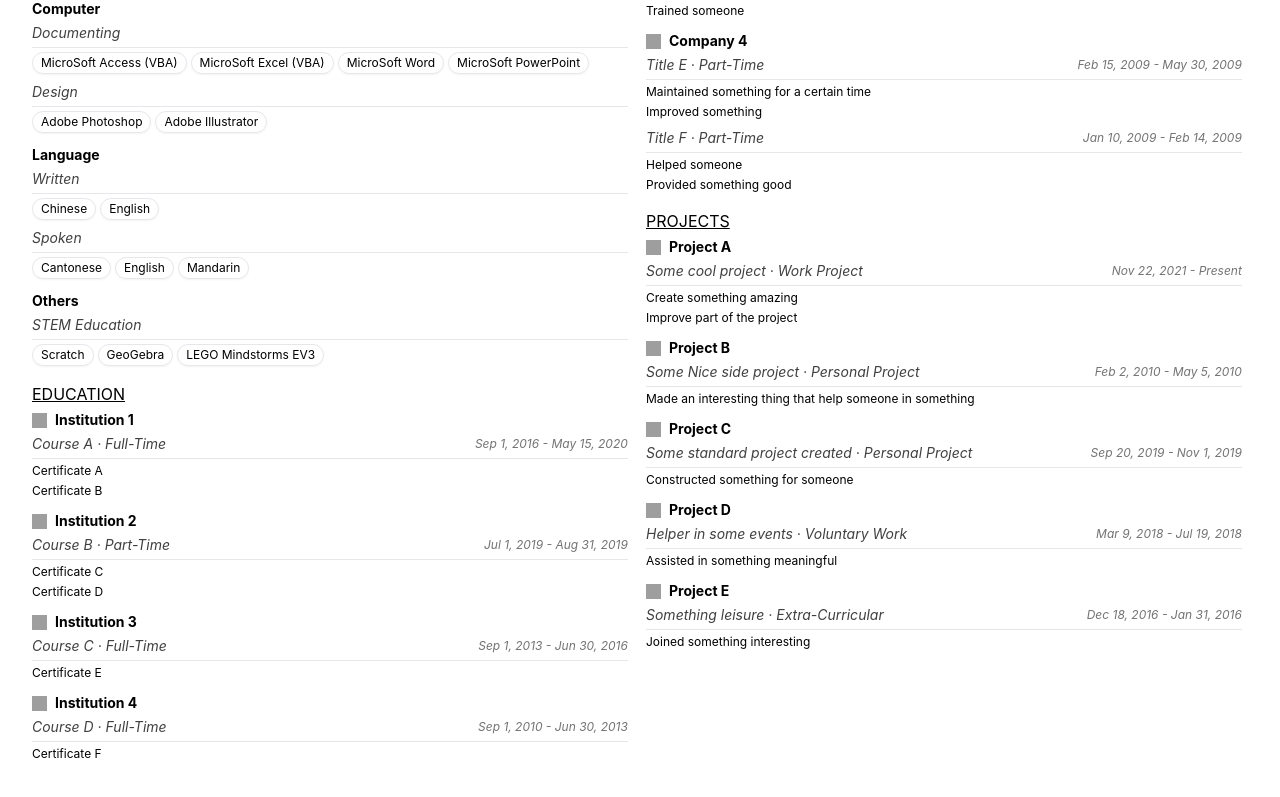
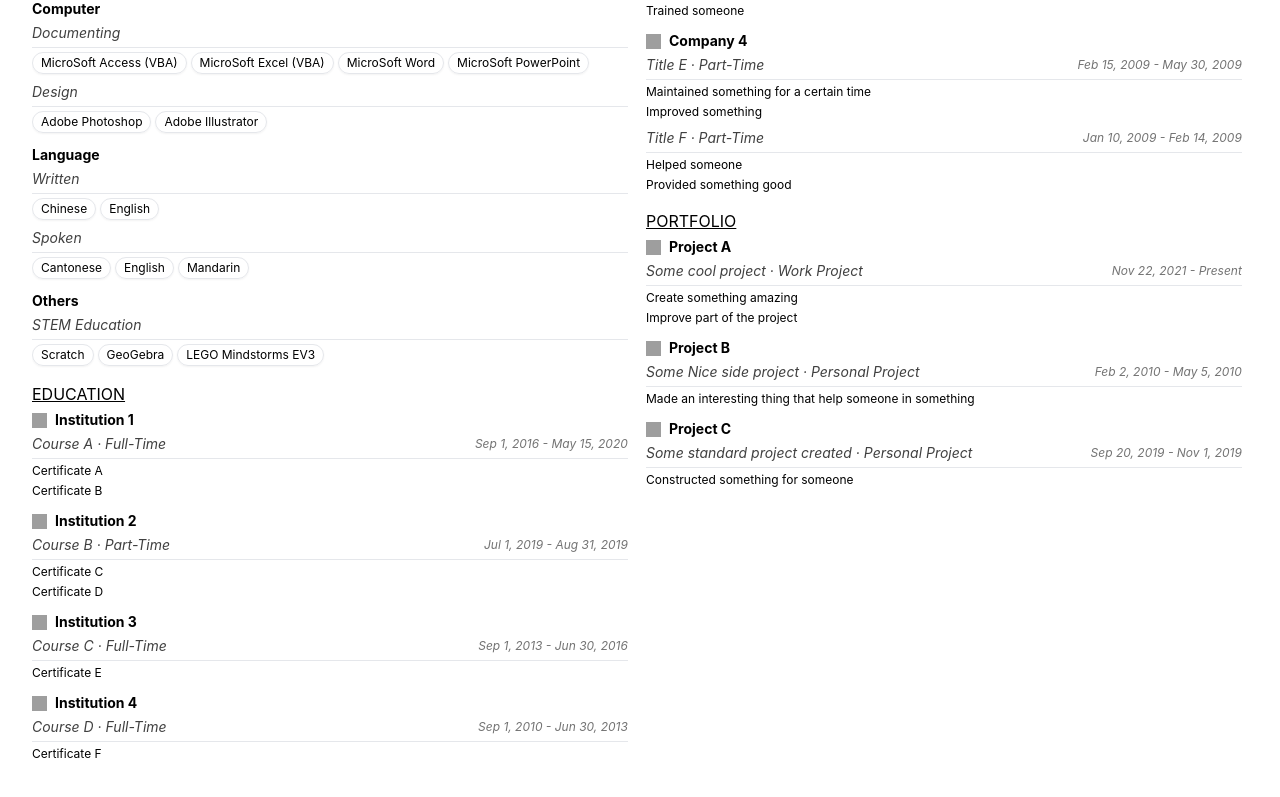
Before and after one commit to louvrecly/cv-generator-next, a Next.js app: page / in a window 1280 px wide. Shown: the part 471-1268 px from the top of the page. Built offline with nearby package versions, Linux system fonts and the light colour scheme; grey boxes are pictures that could not be loaded.

Commit message:
Rename projects to portfolio

```diff
--- /dev/null
+++ b/components/PortfolioSection/PortfolioTable.js
@@ -0,0 +1,25 @@
+import Linkable from 'components/Table/Linkable'
+import TitleRow from 'components/Table/TitleRow'
+import InfoRow from 'components/Table/InfoRow'
+import ItemsList from 'components/Table/ItemsList'
+
+export default function PortfolioTable({ data }) {
+  return (
+    <ul>
+      {data.projects.map(project => (
+        <li key={project.key} className="py-1">
+          <Linkable link={project.link}>
+            <TitleRow title={project.name} logo={project.logo} />
+          </Linkable>
+
+          <InfoRow
+            headText={`${project.description} · ${project.type}`}
+            tailText={`${project.period.start} - ${project.period.end}`}
+          />
+
+          <ItemsList items={project.items} />
+        </li>
+      ))}
+    </ul>
+  )
+}
--- /dev/null
+++ b/components/PortfolioSection/index.js
@@ -0,0 +1,14 @@
+import Section from 'components/Section'
+import EditableBlock from 'components/EditableBlock'
+import PortfolioTable from './PortfolioTable'
+import { filterByShow } from 'services/utils'
+
+export default function PortfolioSection({ portfolio, setPortfolio }) {
+  return (
+    <Section title="Portfolio">
+      <EditableBlock data={portfolio} setData={setPortfolio} placeholder="Loading portfolio data...">
+        <PortfolioTable data={filterByShow(portfolio)} />
+      </EditableBlock>
+    </Section>
+  )
+}
--- a/components/ProjectsSection/ProjectsTable.js
+++ /dev/null
@@ -1,25 +0,0 @@
-import Linkable from 'components/Table/Linkable'
-import TitleRow from 'components/Table/TitleRow'
-import InfoRow from 'components/Table/InfoRow'
-import ItemsList from 'components/Table/ItemsList'
-
-export default function EducationTable({ data }) {
-  return (
-    <ul>
-      {data.activities.map(activity => (
-        <li key={activity.key} className="py-1">
-          <Linkable link={activity.link}>
-            <TitleRow title={activity.name} logo={activity.logo} />
-          </Linkable>
-
-          <InfoRow
-            headText={`${activity.description} · ${activity.type}`}
-            tailText={`${activity.period.start} - ${activity.period.end}`}
-          />
-
-          <ItemsList items={activity.items} />
-        </li>
-      ))}
-    </ul>
-  )
-}
--- a/components/ProjectsSection/index.js
+++ /dev/null
@@ -1,14 +0,0 @@
-import Section from 'components/Section'
-import EditableBlock from 'components/EditableBlock'
-import ProjectsTable from './ProjectsTable'
-import { filterByShow } from 'services/utils'
-
-export default function ProjectsSection({ projects, setProjects }) {
-  return (
-    <Section title="Projects">
-      <EditableBlock data={projects} setData={setProjects} placeholder="Loading projects data...">
-        <ProjectsTable data={filterByShow(projects)} />
-      </EditableBlock>
-    </Section>
-  )
-}
--- a/pages/_app.js
+++ b/pages/_app.js
@@ -9,11 +9,11 @@ function MyApp({ Component, pageProps }) {
   const [skills, setSkills] = useState()
   const [education, setEducation] = useState()
   const [workExperience, setWorkExperience] = useState()
-  const [projects, setProjects] = useState()
+  const [portfolio, setPortfolio] = useState()
 
   const value = {
-    state: { user, references, skills, education, workExperience, projects },
-    setters: { setUser, setReferences, setSkills, setEducation, setWorkExperience, setProjects }
+    state: { user, references, skills, education, workExperience, portfolio },
+    setters: { setUser, setReferences, setSkills, setEducation, setWorkExperience, setPortfolio }
   }
 
   return (
--- a/pages/api/data/projects.json
+++ b/pages/api/data/portfolio.json
@@ -1,5 +1,5 @@
 {
-  "activities": [
+  "projects": [
     {
       "key": "project-a",
       "name": "Project A",
@@ -48,38 +48,6 @@
       "items": [
         "Constructed something for someone"
       ]
-    },
-    {
-      "key": "project-d",
-      "name": "Project D",
-      "show": true,
-      "logo": "https://upload.wikimedia.org/wikipedia/commons/f/f1/Ski_trail_rating_symbol_red_circle.png",
-      "link": "https://www.google.com/",
-      "type": "Voluntary Work",
-      "description": "Helper in some events",
-      "period": {
-        "start": "Mar 9, 2018",
-        "end": "Jul 19, 2018"
-      },
-      "items": [
-        "Assisted in something meaningful"
-      ]
-    },
-    {
-      "key": "project-e",
-      "name": "Project E",
-      "show": true,
-      "logo": "https://upload.wikimedia.org/wikipedia/commons/f/f1/Ski_trail_rating_symbol_red_circle.png",
-      "link": "https://www.google.com/",
-      "type": "Extra-Curricular",
-      "description": "Something leisure",
-      "period": {
-        "start": "Dec 18, 2016",
-        "end": "Jan 31, 2016"
-      },
-      "items": [
-        "Joined something interesting"
-      ]
     }
   ]
 }
--- /dev/null
+++ b/pages/api/portfolio.js
@@ -0,0 +1,5 @@
+import portfolio from './data/portfolio.json'
+
+export default function handler(req, res) {
+  res.status(200).json({ portfolio })
+}
--- a/pages/api/projects.js
+++ /dev/null
@@ -1,5 +0,0 @@
-import projects from './data/projects.json'
-
-export default function handler(req, res) {
-  res.status(200).json({ projects })
-}
--- a/pages/index.js
+++ b/pages/index.js
@@ -5,12 +5,12 @@ import ReferencesSection from 'components/ReferencesSection'
 import SkillsSection from 'components/SkillsSection'
 import EducationSection from 'components/EducationSection'
 import WorkExperienceSection from 'components/WorkExperienceSection'
-import ProjectsSection from 'components/ProjectsSection'
+import PortfolioSection from 'components/PortfolioSection'
 
 export default function Home() {
   const { state, setters } = useContext(DataContext)
-  const { user, references, skills, education, workExperience, projects } = state
-  const { setUser, setReferences, setSkills, setEducation, setWorkExperience, setProjects } = setters
+  const { user, references, skills, education, workExperience, portfolio } = state
+  const { setUser, setReferences, setSkills, setEducation, setWorkExperience, setPortfolio } = setters
 
   useEffect(() => {
     const payloads = [
@@ -19,7 +19,7 @@ export default function Home() {
       { endpoint: 'skills', field: 'skills', setter: setSkills },
       { endpoint: 'education', field: 'education', setter: setEducation },
       { endpoint: 'work-experience', field: 'workExperience', setter: setWorkExperience },
-      { endpoint: 'projects', field: 'projects', setter: setProjects }
+      { endpoint: 'portfolio', field: 'portfolio', setter: setPortfolio }
     ]
 
     Promise.all(
@@ -31,7 +31,7 @@ export default function Home() {
             .catch(error => `Error - ${error.message}`)
       )
     )
-  }, [setEducation, setProjects, setReferences, setSkills, setUser, setWorkExperience])
+  }, [setEducation, setPortfolio, setReferences, setSkills, setUser, setWorkExperience])
 
   return (
     <div className="mx-8 py-8 h-full md:h-[1485px] md:flex md:flex-col md:overflow-hidden">
@@ -46,7 +46,7 @@ export default function Home() {
 
         <WorkExperienceSection workExperience={workExperience} setWorkExperience={setWorkExperience} />
 
-        <ProjectsSection projects={projects} setProjects={setProjects} />
+        <PortfolioSection portfolio={portfolio} setPortfolio={setPortfolio} />
       </div>
     </div>
   )
```
